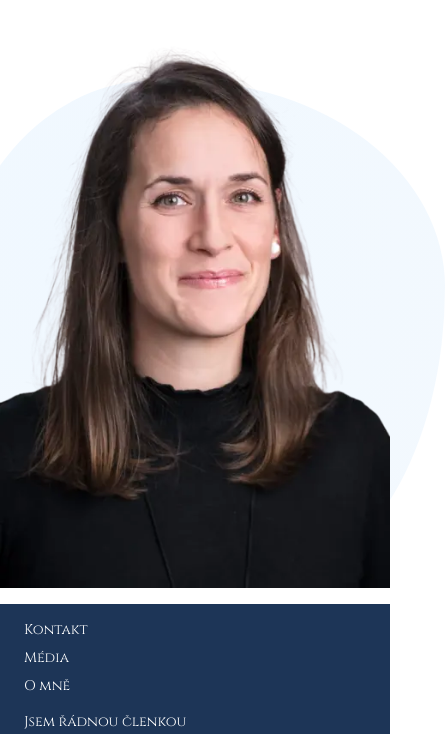
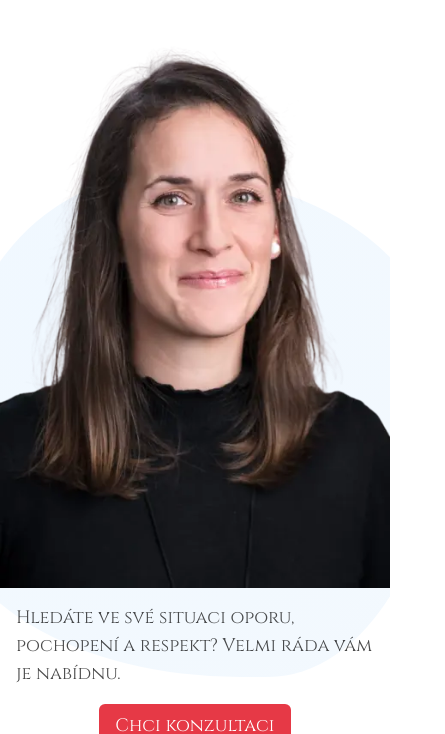
Before and after one commit to JiriKofron/bara-web, an Astro site: page / in a window 390 px wide. Shown: the part 137-871 px from the top of the page, 445 px wide, since content can reach past the window. Built offline with nearby package versions, Linux system fonts and the light colour scheme; Astro itself is replaced by a stand-in of ours.

Commit message:
update styles

```diff
--- a/src/components/ContactButton.astro
+++ b/src/components/ContactButton.astro
@@ -2,6 +2,6 @@
 const { label, to, classList } = Astro.props;
 ---
 
-<a href={to} class={`bg-contract-red text-white px-4 py-2 text-lg md:text-2xl rounded-md w-fit ${classList} hover:scale-105 transition-all duration-300`}>
+<a href={to} class={`bg-contract-red text-white px-4 py-2 text-lg md:text-2xl font-cinzel rounded-md w-fit ${classList} hover:scale-105 transition-all duration-300`}>
     {label}
 </a>
--- a/src/pages/index.astro
+++ b/src/pages/index.astro
@@ -14,7 +14,7 @@ const description = 'Hledáte ve své situaci oporu, pochopení a respekt? Velmi
 
 <Shell title={title} description={description}>
 	<section class="hero flex flex-col items-center justify-center w-full max-w-7xl md:mx-auto">
-		<div class="relative flex flex-col md:flex-row-reverse items-center md:items-start justify-center w-full py-4 sm:py-6 md:p-8 md:gap-8 xl:gap-12">
+		<div class="relative overflow-hidden md:overflow-visible flex flex-col md:flex-row-reverse items-center md:items-start justify-center w-full py-4 sm:py-6 md:p-8 md:gap-8 xl:gap-12">
 			<div class="breathing-glow w-[500px] h-[500px] md:w-[600px] md:h-[400px] lg:w-[900px] lg:h-[600px] top-6/10 left-5/10 md:top-6/10 md:left-4/10 lg:top-6/10 lg:left-6/10" aria-hidden="true" />
 			<article class="z-10 flex flex-col justify-center sm:gap-2 md:gap-4 lg:gap-8 text-darkest-blue font-cinzel md:mt-24 lg:mt-48">
 				<h1 class="text-3xl sm:text-5xl lg:text-6xl xl:text-8xl">Barbora Pšenicová</h1>
@@ -34,6 +34,13 @@ const description = 'Hledáte ve své situaci oporu, pochopení a respekt? Velmi
 				alt="Barbora Pšenicová"
 				class="block md:hidden sm:w-8/12 z-10"
 			/>
+
+			<h2 class="flex md:hidden text-lg opacity-70 font-normal font-cinzel p-4 z-10">
+				Hledáte ve své situaci oporu, pochopení a respekt? Velmi ráda vám je
+				nabídnu.
+			  </h2>
+
+			<ContactButton label="Chci konzultaci" to="/contact" classList="flex md:hidden z-10" />
 
 			<img
 				src={heroImageBodyLarge.src}
```
